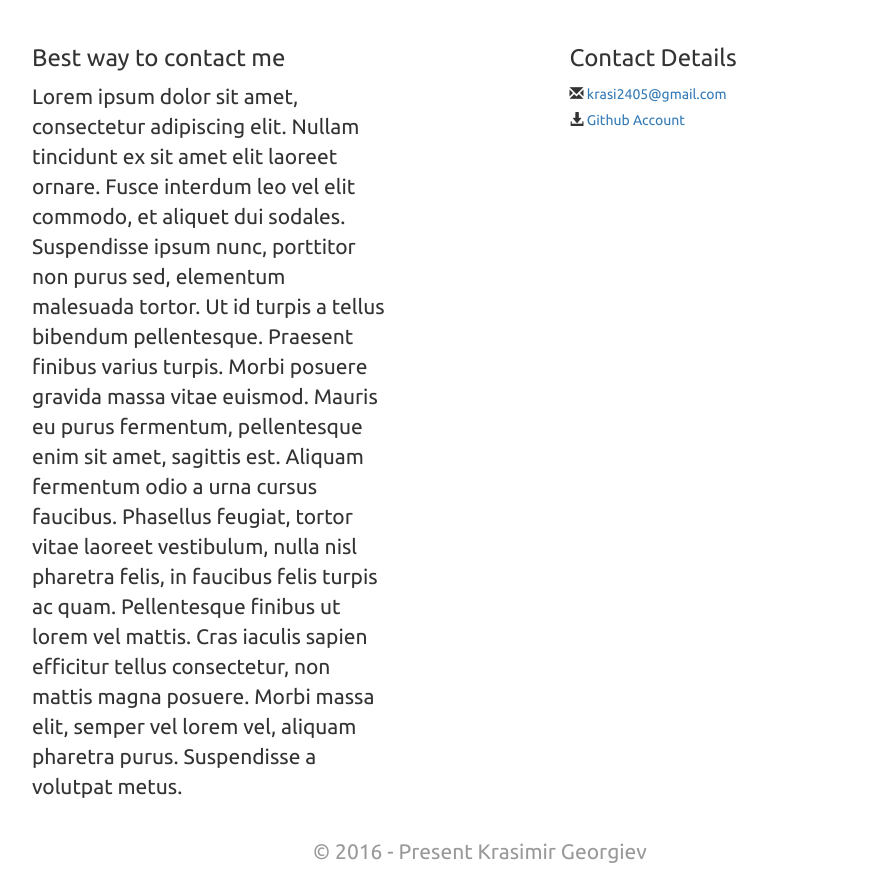
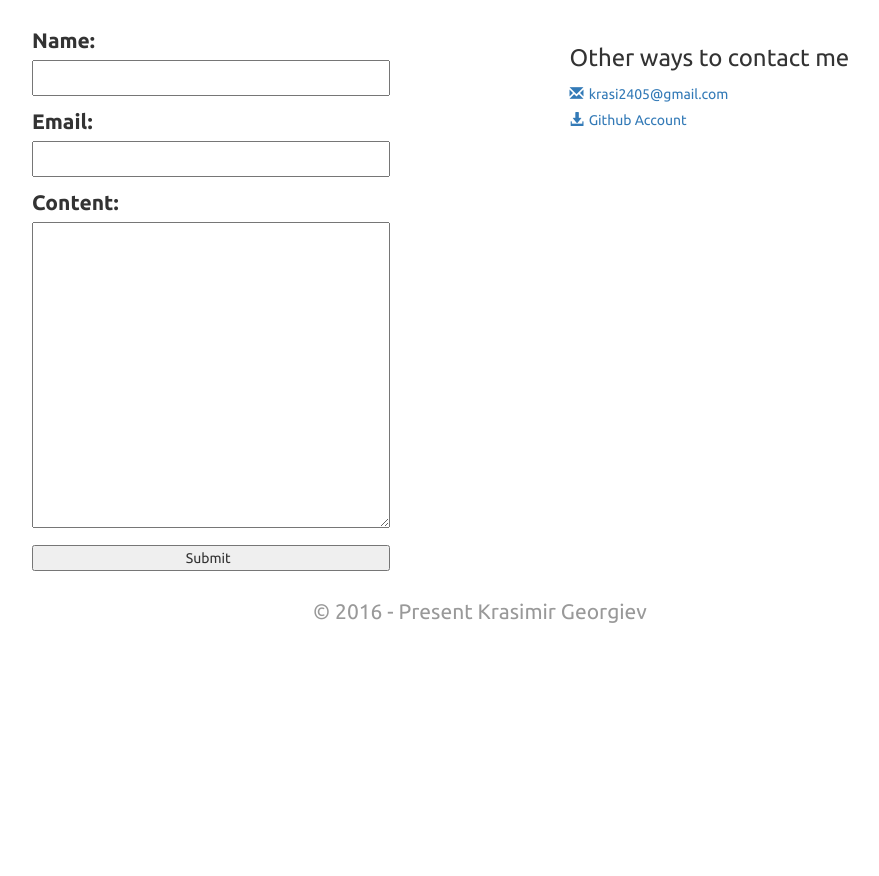
Before and after one commit to Krasi2405/Django-Blog-App, a Django app: page /contact/ in a window 1280 px wide. Shown: the part 251-1127 px from the top of the page, without its empty margins (160-1039 px from the left). After the commit the page ends 874 px from the top, so only its background shows below. Run offline with Django 3.2, Linux system fonts and the light colour scheme; some libraries are stand-ins or nearby versions.

Commit message:
Added contact form which sends everything to file.

```diff
--- /dev/null
+++ b/aboutWebsite/aboutWebsite/forms.py
@@ -0,0 +1,10 @@
+from django import forms
+from django.core import validators
+
+
+class ContactForm(forms.Form):
+	name = forms.CharField()
+	email = forms.EmailField()
+	content = forms.CharField(widget=forms.Textarea)
+	honeypot = forms.CharField(widget=forms.HiddenInput, required=False,
+		validators=[validators.MaxLengthValidator(0)])
--- a/aboutWebsite/aboutWebsite/settings.py
+++ b/aboutWebsite/aboutWebsite/settings.py
@@ -123,3 +123,6 @@ STATICFILES_DIRS = (
     os.path.join(BASE_DIR, "assets"),
     'static'
 )
+
+EMAIL_BACKEND = 'django.core.mail.backends.filebased.EmailBackend'
+EMAIL_FILE_PATH = os.path.join(BASE_DIR, 'messages')
--- a/aboutWebsite/aboutWebsite/views.py
+++ b/aboutWebsite/aboutWebsite/views.py
@@ -1,6 +1,11 @@
 from django.shortcuts import render, get_object_or_404
+from django.http import HttpResponseRedirect
+from django.core.urlresolvers import reverse
+from django.core.mail import send_mail
+from django.contrib import messages
 
 from blog.models import Blog
+from . import forms
 def index(request):
 	blog = Blog.objects.filter(shareable=True).order_by("-id")
 	blog = get_object_or_404(blog)
@@ -17,4 +22,17 @@ def about(request):
 
 
 def contact(request):
-	return render(request, 'contact.html')
+	form = forms.ContactForm()
+	if request.method == "POST":
+		form = forms.ContactForm(request.POST)
+		if form.is_valid():
+			send_mail(
+				"Server contact message from {name} by <{email}>".format(**form.cleaned_data),
+				form.cleaned_data['content'],
+				form.cleaned_data['email'],
+				["krasi2405@gmail.com"]
+			)
+			messages.add_message(request, messages.SUCCESS, "Email sent!")
+			return HttpResponseRedirect(reverse('contact'))
+
+	return render(request, 'contact.html', {'form': form})
--- a/aboutWebsite/assets/css/main.css
+++ b/aboutWebsite/assets/css/main.css
@@ -114,6 +114,10 @@ footer, #jump_up {
   width: 40%;
 }
 
+.left_side *, .right_side * {
+  width: 100%;
+}
+
 .right_side {
   float: right;
 }
@@ -128,6 +132,10 @@ footer, #jump_up {
   padding: 3px 0;
 }
 
+.right_side .glyphicon {
+  display: inline;
+  margin-right: 5px;
+}
 
 /* Blog Specific */
 #title {
--- a/aboutWebsite/templates/contact.html
+++ b/aboutWebsite/templates/contact.html
@@ -2,19 +2,22 @@
 
 {% block content %}
 <div class = "left_side">
-  <h3>Best way to contact me</h3>
-  <p>Lorem ipsum dolor sit amet, consectetur adipiscing elit. Nullam tincidunt ex sit amet elit laoreet ornare. Fusce interdum leo vel elit commodo, et aliquet dui sodales. Suspendisse ipsum nunc, porttitor non purus sed, elementum malesuada tortor. Ut id turpis a tellus bibendum pellentesque. Praesent finibus varius turpis. Morbi posuere gravida massa vitae euismod. Mauris eu purus fermentum, pellentesque enim sit amet, sagittis est. Aliquam fermentum odio a urna cursus faucibus. Phasellus feugiat, tortor vitae laoreet vestibulum, nulla nisl pharetra felis, in faucibus felis turpis ac quam. Pellentesque finibus ut lorem vel mattis. Cras iaculis sapien efficitur tellus consectetur, non mattis magna posuere. Morbi massa elit, semper vel lorem vel, aliquam pharetra purus. Suspendisse a volutpat metus.</p>
+  <form action = "" method = "POST">
+    {{ form.as_p }}
+    {% csrf_token %}
+    <input type="submit">
+  </form>
 </div>
 <div class = "right_side">
-  <h3>Contact Details</h3>
+  <h3>Other ways to contact me</h3>
   <ul>
     <li>
-      <span class = "glyphicon glyphicon-envelope"></span>
-      <a href = "mailto:krasi2405@gmail.com">krasi2405@gmail.com</a>
+
+      <a href = "mailto:krasi2405@gmail.com"><span class = "glyphicon glyphicon-envelope"></span>krasi2405@gmail.com</a>
     </li>
     <li>
-      <span class = "glyphicon glyphicon-download-alt"></span>
-      <a href = "https://github.com/Krasi2405">Github Account</a>
+
+      <a href = "https://github.com/Krasi2405"><span class = "glyphicon glyphicon-download-alt"></span>Github Account</a>
     </li>
   </ul>
 </div>
--- a/aboutWebsite/templates/layout.html
+++ b/aboutWebsite/templates/layout.html
@@ -32,6 +32,11 @@
     </header>
 
 
+    {% if messages %}
+        {% for message in messages %}
+          <div class = "alert alert-{{ message.tags }}">{{ message }}</div>
+        {% endfor %}
+      {% endif %}
     <div class = "content">
       {% block content %}
 
```
